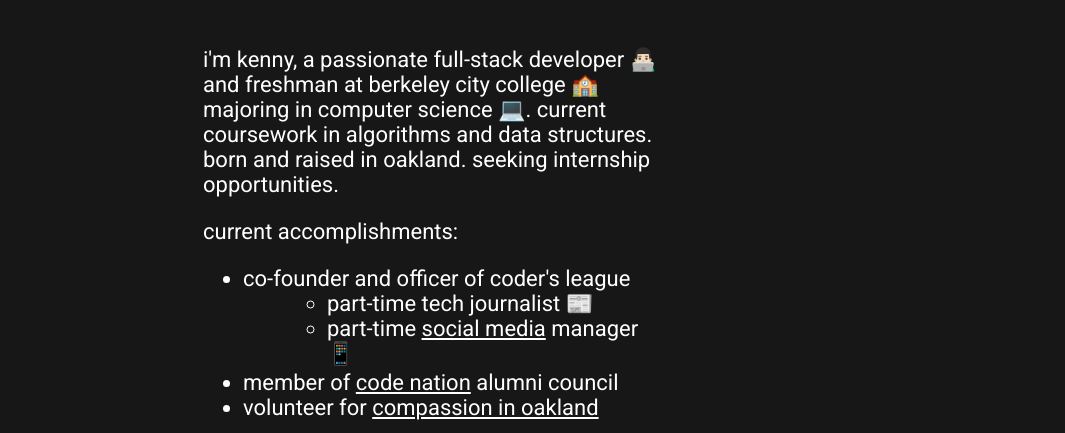
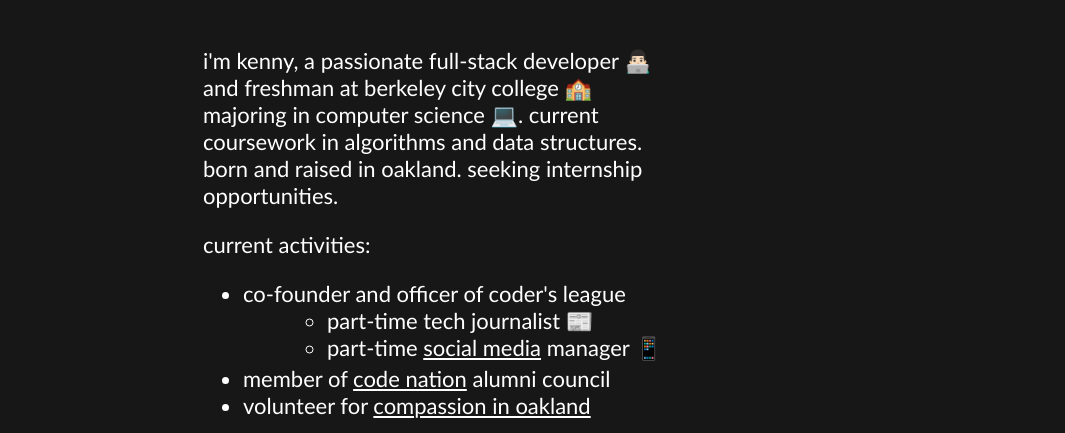
Before and after one commit to kennyszhang/kennyszhang.github.io, a plain HTML site: page index.html in a window 1280 px wide. Shown: the part 293-726 px from the top of the page, without its empty margins (205-1270 px from the left). Drawn offline with Linux system fonts and the light colour scheme.

Commit message:
first commit

```diff
--- a/index.html
+++ b/index.html
@@ -2,7 +2,7 @@
 <html>
     <head>
         <title>my portfolio</title>
-            <link href="https://fonts.googleapis.com/css?family=Roboto" rel="stylesheet">
+            <!-- <link href="https://fonts.googleapis.com/css?family=Roboto" rel="stylesheet"> -->
             <link type="text/css" rel="stylesheet" href="styles.css"/>
     </head>
 
@@ -20,7 +20,7 @@
             current coursework in algorithms and data structures.
             born and raised in oakland.
             seeking internship opportunities.
-            <p>current accomplishments:</p>
+            <p>current activities:</p>
             <ul>
                 <li>co-founder and officer of coder's league</li>
                 <ul class="indent">
--- a/styles.css
+++ b/styles.css
@@ -1,8 +1,7 @@
-/*css for html*/
 body {
     background-color: #171717;
     color: #FFFFFF;
-    font-family: 'Roboto', sans-serif;
+    font-family: "Calibri";
     font-size: 22px;
 }
 .row {
```
